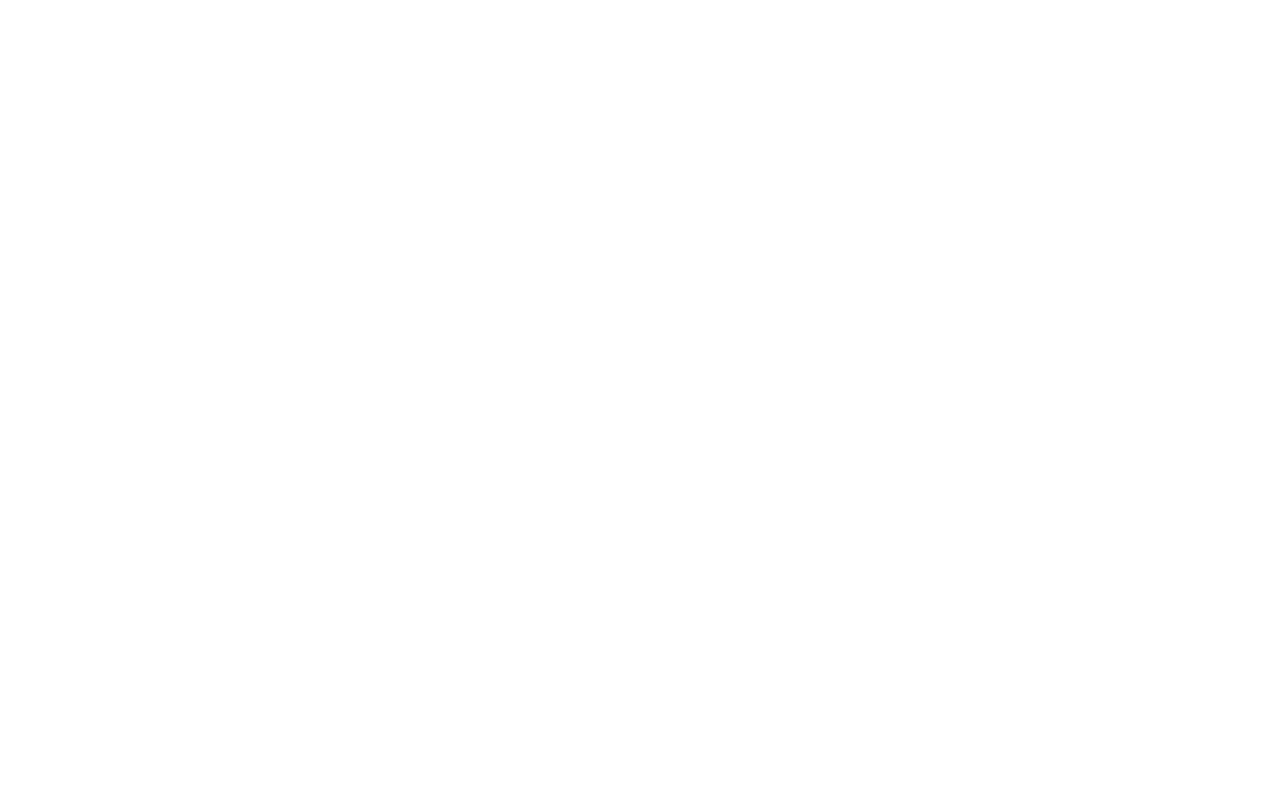
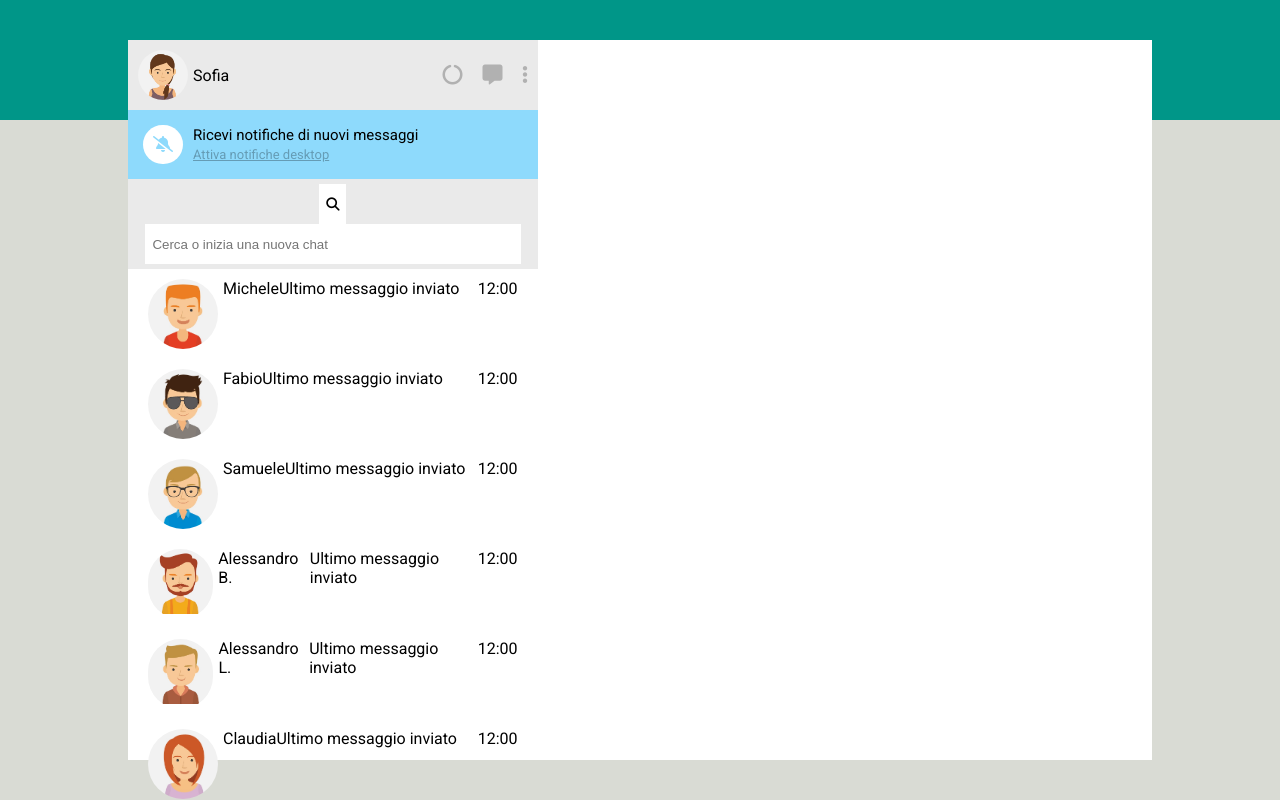
Before and after one commit to alessiam1909/vue-boolzapp, a plain HTML site: page index.html in a window 1280 px wide. Drawn offline with nearby package versions, Linux system fonts and the light colour scheme.

Commit message:
creazione v-for per stampare tutte le chat nella lista contatti

```diff
--- a/css/style.css
+++ b/css/style.css
@@ -0,0 +1,133 @@
+*{
+    margin: 0;
+    padding: 0;
+    box-sizing: border-box;
+}
+
+#app{
+    height: 100vh;
+    width: 100vw;
+    background: rgb(217,219,212);
+background: linear-gradient(0deg, rgba(217,219,212,1) 85%, rgba(0,150,136,1) 85%);
+font-family: 'Roboto', sans-serif;
+display: flex;
+justify-content: center;
+align-items: center;
+}
+
+.container-app{
+    display: flex;
+    height: 90vh;
+    width: 80%;
+    margin: 0 auto;
+    background-color: white;
+}
+
+.container-contatti{
+    width: 40%;
+}
+
+.header-contatti{
+    display: flex;
+    justify-content: space-between;
+    align-items: center;
+    background-color: #eaeaea;
+}
+
+.my-profile{
+    display: flex;
+    align-items: center;
+    padding: 10px;
+}
+
+.pfp{
+    width: 50px;
+    height: 50px;
+    border-radius:50px;
+    overflow:hidden ;
+    margin-right: 5px;
+}
+
+.pfp img{
+    width: 100%;
+}
+
+.icons-contatti i{
+    margin: 0 10px;
+    color: #b1b1b1;
+    font-size: 20px;
+}
+
+.notifiche{
+    background-color: #8edafc;
+    display: flex;
+    align-items: center;
+    padding: 15px;
+}
+
+.bell{
+    background-color: white;
+    color:  #8edafc;
+    padding: 10px;
+    border-radius: 20px;
+    margin-right: 10px;
+}
+
+.link-notifiche p{
+    font-size: 15px;
+}
+
+.link-notifiche a{
+    font-size: 13px;
+    color: #659cb5;
+}
+
+.search-bar{
+    padding: 5px;
+    background-color: #eaeaea;
+    text-align: center;
+}
+
+.lente{
+    height: 40px;
+    border: none;
+    background-color: white;
+    padding: 7px;
+}
+
+.search-bar input{
+    height: 40px;
+    width: 94%;
+    border: none;
+}
+
+.list{
+    height: 75%;
+    overflow-y: auto;
+}
+
+.container-img{
+    width: 70px;
+    height: 70px;
+    border-radius:50px;
+    overflow:hidden ;
+    margin-right: 5px;
+}
+
+.container-img img{
+    width: 100%;
+}
+
+.container-chat{
+    display: flex;
+    justify-content: space-between;
+    padding: 10px 20px;
+}
+
+.contatto{
+    display: flex;
+}
+
+.nome-utente{
+    display: block;
+}
--- a/index.html
+++ b/index.html
@@ -4,11 +4,61 @@
         <meta charset="UTF-8">
         <meta http-equiv="X-UA-Compatible" content="IE=edge">
         <meta name="viewport" content="width=device-width, initial-scale=1.0">
+        <link rel="preconnect" href="https://fonts.googleapis.com"><link rel="preconnect" href="https://fonts.gstatic.com" crossorigin><link href="https://fonts.googleapis.com/css2?family=Roboto&display=swap" rel="stylesheet">
+        <link rel="stylesheet" href="https://cdnjs.cloudflare.com/ajax/libs/font-awesome/6.2.1/css/all.min.css" integrity="sha512-MV7K8+y+gLIBoVD59lQIYicR65iaqukzvf/nwasF0nqhPay5w/9lJmVM2hMDcnK1OnMGCdVK+iQrJ7lzPJQd1w==" crossorigin="anonymous" referrerpolicy="no-referrer" />
         <link rel="stylesheet" href="./css/style.css">
         <title>Boolzapp</title>
     </head>
     <body>
         <div id="app">
+            <div class="container-app">
+                <div class="container-contatti">
+                    <div class="header-contatti">
+                        <div class="my-profile">
+                            <div class="pfp">
+                                <img src="./img/avatar_io.jpg" alt="my-pfp">
+                            </div>
+                            <span> Sofia </span>
+                        </div>
+                        <div class="icons-contatti">
+                            <i class="fa-solid fa-circle-notch"></i>
+                            <i class="fa-solid fa-message"></i>
+                            <i class="fa-solid fa-ellipsis-vertical"></i>
+                        </div>
+                    </div>
+                    <div class="notifiche">
+                        <div class="bell">
+                            <i class="fa-solid fa-bell-slash"></i>
+                        </div>
+                        <div class="link-notifiche">
+                            <p>Ricevi notifiche di nuovi messaggi</p>
+                            <a href="#">Attiva notifiche desktop</a>
+                        </div>
+                    </div>
+                    <div class="search-bar">
+                        <button class="lente">
+                            <i class="fa-solid fa-magnifying-glass"></i>
+                        </button>
+                        <input type="search" placeholder="  Cerca o inizia una nuova chat">
+                    </div>
+                    <ul class="list">
+                        <li v-for="(item, index) in contacts">
+                            <div class="container-chat">
+                                <div class="contatto">
+                                    <div class="container-img">
+                                        <img :src="`./img/avatar${item.avatar}.jpg`" alt="">
+                                    </div>
+                                    <p class="nome-utente">{{item.name}}</p>
+                                    <p>Ultimo messaggio inviato</p>
+                                </div>
+                                <div class="ora"> 12:00</div>
+                            </div>
+                        </li>
+                    </ul>
+
+                </div>
+                <div class="container-messaggi"></div>
+            </div>
 
         </div>
         <script src="https://unpkg.com/vue@3/dist/vue.global.js"></script>
```
